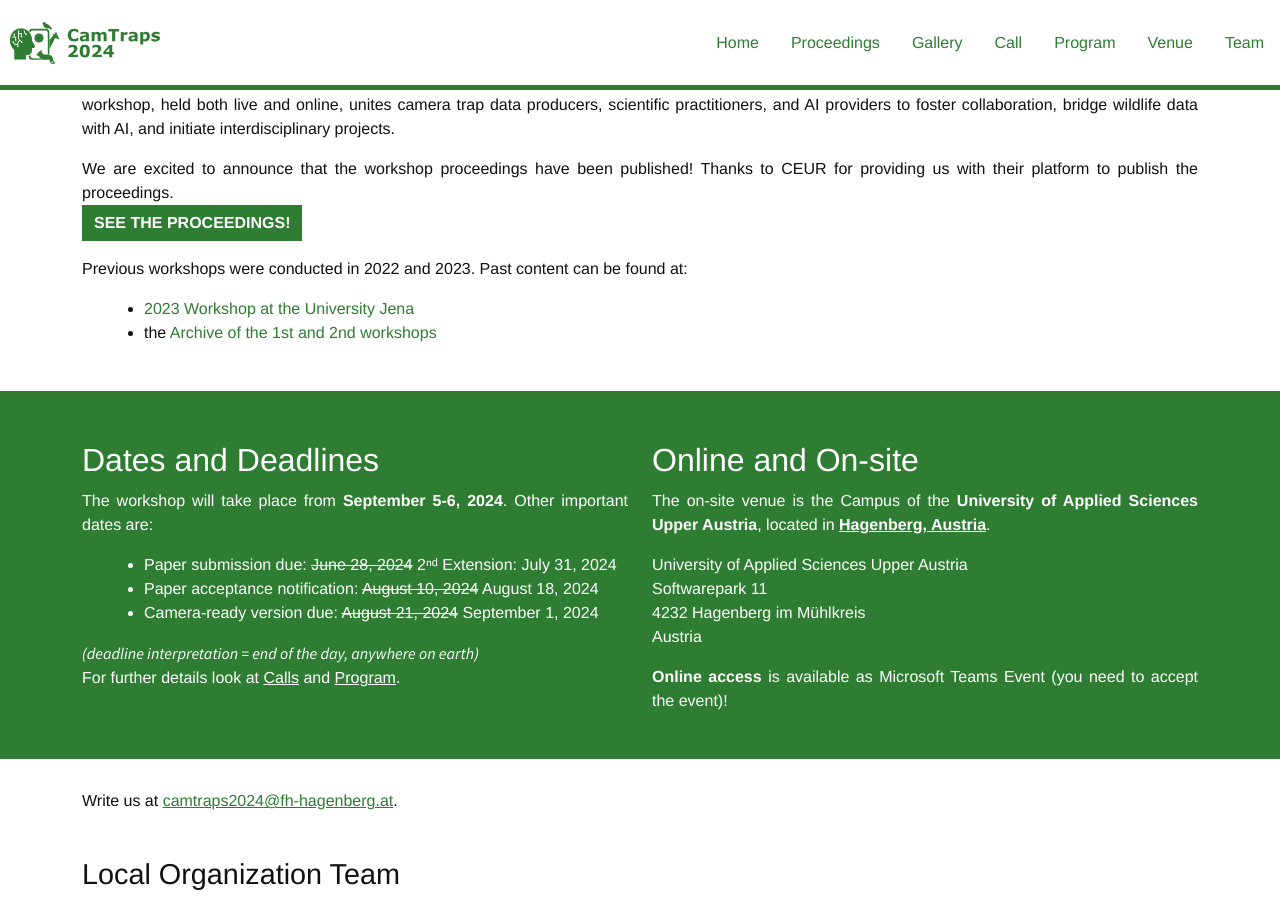
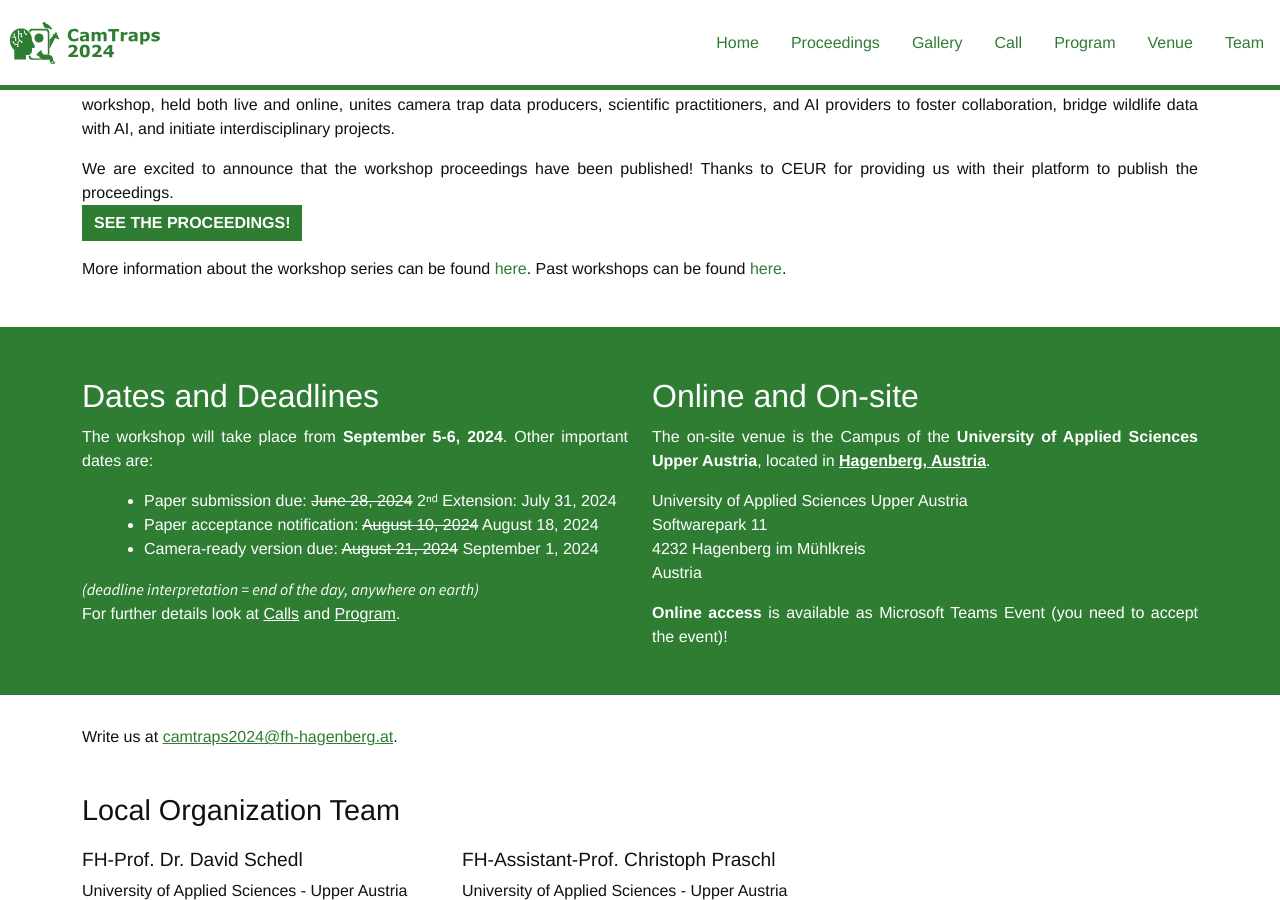
Before and after one commit to CamTrap2024/camtrap2024.github.io, a Jekyll site: the page built from index.markdown, in a window 1280 px wide and 900 px high, scrolled down 439 px. Built offline with Jekyll 4.4.1, drawn with Linux system fonts in a browser that asks for light colours; some web fonts are replaced; comment, search, counter and statistics services are not loaded.

Commit message:
Updating workshop series links

```diff
--- a/index.markdown
+++ b/index.markdown
@@ -18,11 +18,7 @@ description: Homepage of the Camera Traps, AI, and Ecology Workshop 2024
                     <a href="http://ceur-ws.org/Vol-3786" class="btn btn-primary">See the proceedings!</a>
                 </p>
                 <p>
-                Previous workshops were conducted in 2022 and 2023. Past content can be found at:
-                <ul>
-                    <li><a href="https://inf-cv.uni-jena.de/camtrap-ws/">2023 Workshop at the University Jena</a> </li>
-                    <li>the <a href="https://camtrapai.github.io/indexold.html">Archive of the 1st and 2nd workshops</a></li>
-                </ul>
+                More information about the workshop series can be found <a href="https://camtrapai.github.io/">here</a>. Past workshops can be found <a href="https://camtrapai.github.io/workshops-overview.html">here</a>.
                 </p>
                 <!--<p>
                     Stay updated on the 2024 workshop details on this site. For inquiries, feel free to <a href="#contact">contact us</a>.
```
